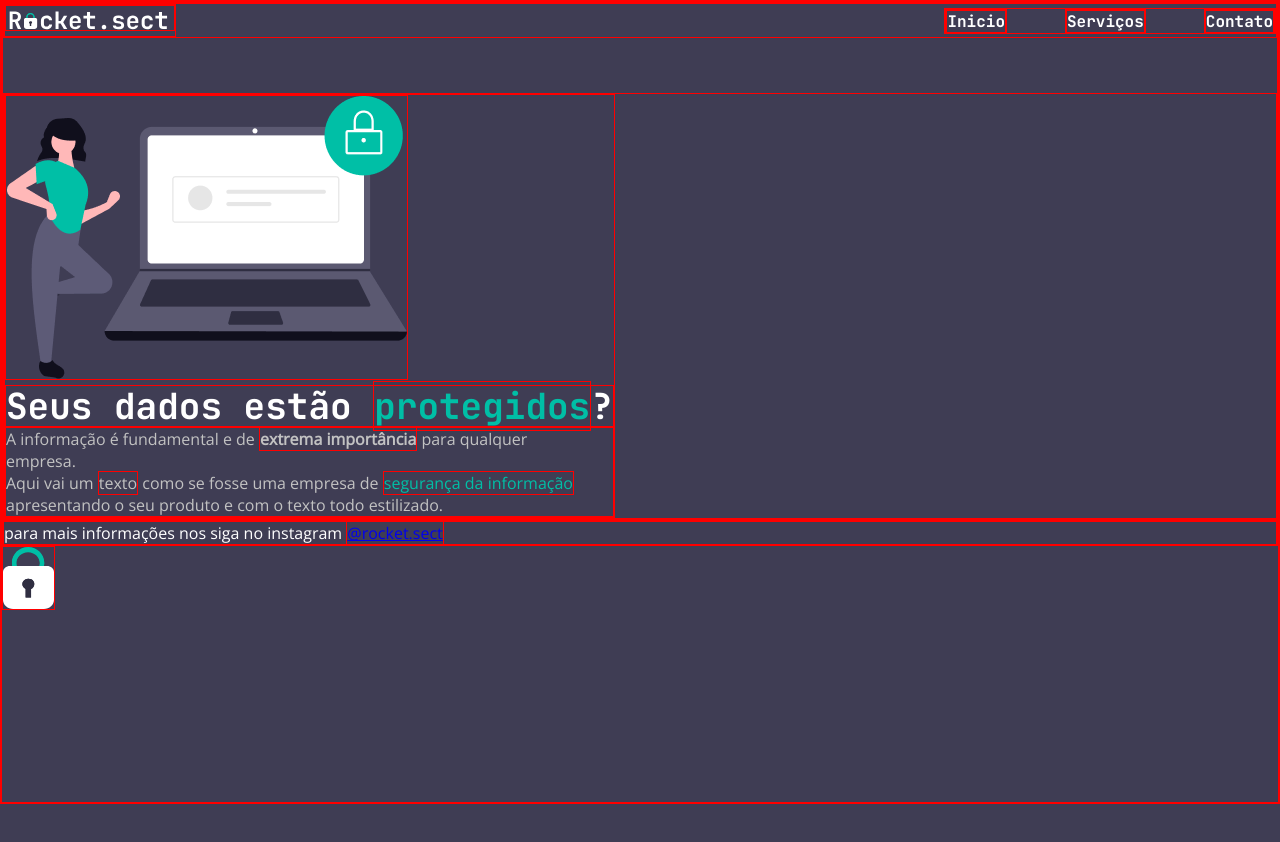
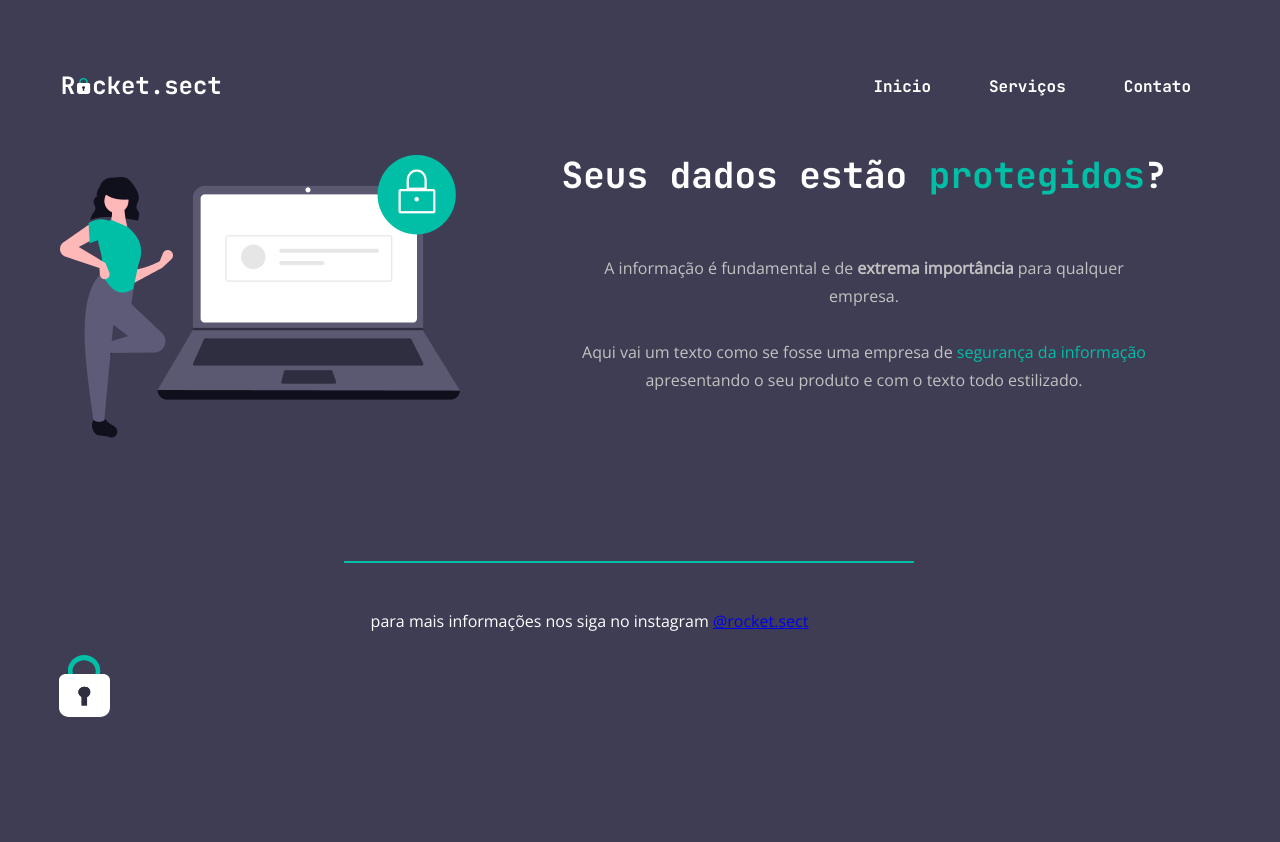
Before and after one commit to danielgssantos/recriando-layout, a plain HTML site: page index.html in a window 1280 px wide. Before the commit the page ends 804 px from the top, so only its background shows below. Drawn offline with nearby package versions, Linux system fonts and the light colour scheme.

Commit message:
Add files via upload

```diff
--- a/index.html
+++ b/index.html
@@ -40,7 +40,7 @@
 
                 <p>
                     A informação é fundamental e de <strong>extrema importância</strong> para qualquer<br/>
-                    empresa. <br/>
+                    empresa. <br/><br/>
 
 
 
@@ -55,6 +55,8 @@
         <footer>
           <div id="line"></div>
             para mais informações nos siga no instagram <a href="https://instagram/rocketsect" target="_blank">@rocket.sect</a>
+
+
         </footer>
 
     </div>
--- a/style.css
+++ b/style.css
@@ -1,5 +1,4 @@
 * {
-    border: 1px solid red;
     margin: 0px;
     padding: 0px;
 }
@@ -11,6 +10,9 @@ body {
     font-family: "Open Sans", sans-serif;
     font-style: normal;
     min-height: 100vh;
+    margin-left: 59px;
+    margin-right: 89px;
+    margin-top: 71px;
 }
 
 nav {
@@ -34,18 +36,20 @@ ul a {
     font-family: "JetBrains Mono", monospace;
 }
 
-main {
-    display: flex;
+#principal {
+    float: left;
+    margin-right: 77px;
+
+
 }
-
 
 h1 {
     font-family: "JetBrains Mono", monospace;
     font-style: normal;
     font-size: 36px;
     line-height: 40px;
-
-
+    margin-bottom: 59px;
+    text-align: center;
 }
 
 h1 span {
@@ -54,8 +58,8 @@ h1 span {
 
 p {
     color: #c2c2c2;
-
-
+    line-height: 28px;
+    text-align: center;
 
 }
 
@@ -63,3 +67,21 @@ p span {
     color: #00bfa6;
 
 }
+
+#line {
+    margin: 167px auto 8px;
+    width: 568px;
+    height: 0px;
+    border: 1px solid #00bfa6;
+    margin-bottom: 47px;
+}
+
+footer  {
+    margin-left: 285px;
+    margin-top: 47px;
+    margin-bottom: 23px;
+    margin-right: 356px;
+    text-align: center;
+
+
+}
```
